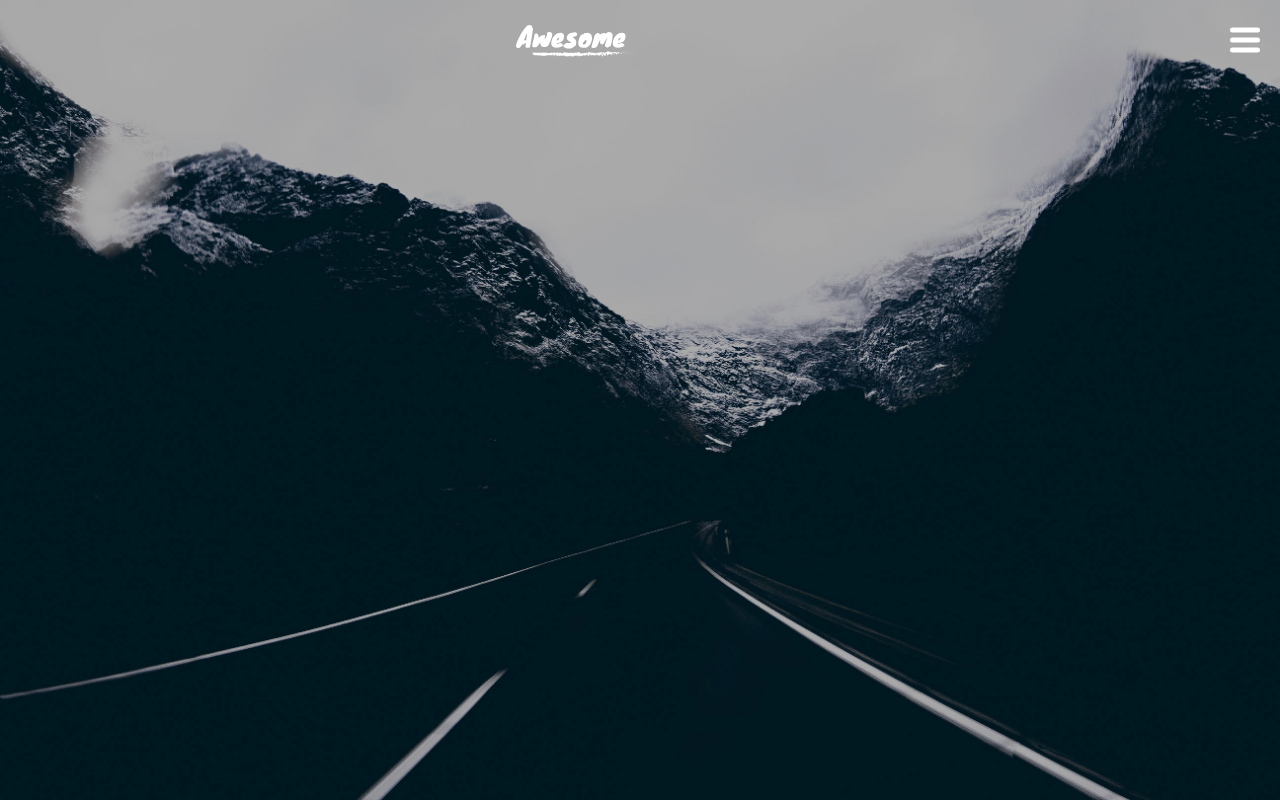
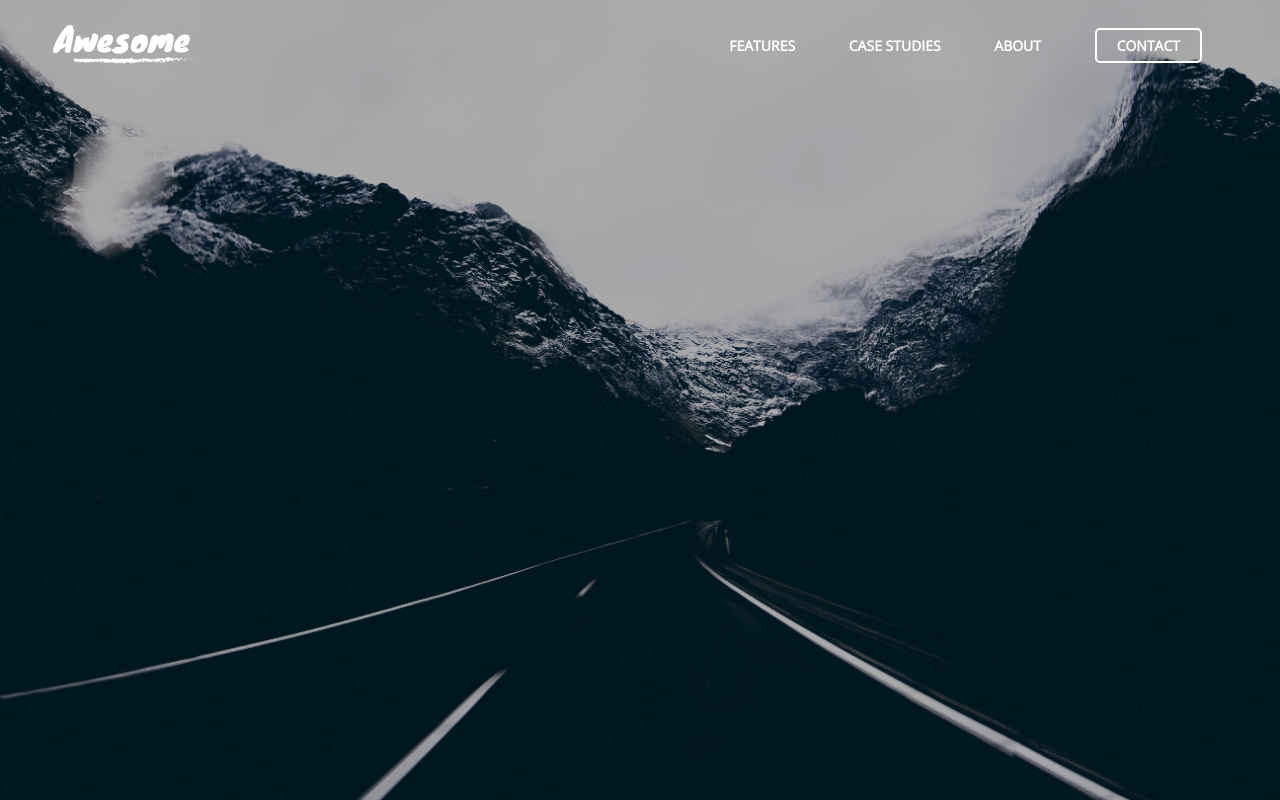
Before and after one commit to bartekma89/Project-HTML-Awesome, a website: page index.html in a window 1280 px wide. Drawn offline with nearby package versions, Linux system fonts and the light colour scheme.

Commit message:
added desktop menu

```diff
--- a/index.html
+++ b/index.html
@@ -15,9 +15,16 @@
         <section id="nav">
             <div class="container">
                 <nav>
-
                     <div class="logo">
                         <img src="src/images/logo_awesome.svg" alt="logo">
+                    </div>
+                    <div class="nav-desktop">
+                        <ul>
+                            <li><a href="#!" class="underline">features</a></li>
+                            <li><a href="#!" class="underline">case studies</a></li>
+                            <li><a href="#!" class="underline">about</a></li>
+                            <li><a href="#!" class="border">contact</a></li>
+                        </ul>
                     </div>
                     <div class="nav-mobile">
                         <a href="#!" id="nav-toggle"><span></span></a>
@@ -27,10 +34,10 @@
                             <img src="src/images/logo_awesome.svg" alt="logo">
                         </div>
                         <ul>
-                            <li><a class="underline" href="#!">features</a></li>
-                            <li><a class="underline" href="#!">case studies</a></li>
-                            <li><a class="underline" href="#!">about</a></li>
-                            <li><a class="border" href="#!">contact</a></li>
+                            <li><a href="#!" class="underline">features</a></li>
+                            <li><a href="#!" class="underline">case studies</a></li>
+                            <li><a href="#!" class="underline">about</a></li>
+                            <li><a href="#!" class="border">contact</a></li>
                         </ul>
                         <div class="social-media">
                             <a href="#!">
--- a/src/scss/_common.scss
+++ b/src/scss/_common.scss
@@ -5,8 +5,10 @@
 $font-basic: 'Open Sans', sans-serif;
 $font-description: 'Raleway', sans-serif;
 
-$font-size-basic: 16px;
-$font-size-large: 40px;
+$font-size-small: 12px;
+$font-size-basic: 14px;
+$font-size-medium: 18px;
+$font-size-large: 24px;
 
 $font-weight-light: 200;
 $font-weight-bold: 600;
@@ -43,4 +45,5 @@ body {
 
 .container {
 	width: 80%;
+	margin: 0 auto;
 }
--- a/src/scss/_nav.scss
+++ b/src/scss/_nav.scss
@@ -1,7 +1,8 @@
-@mixin position-vertical {
-	position: relative;
+@mixin position-center {
+	position: absolute;
 	top: 50%;
-	transform: translateY(-50%);
+	left: 50%;
+	transform: translateY(-50%, -50%);
 }
 
 @mixin hamburger {
@@ -44,6 +45,42 @@
 		}
 	}
 }
+
+@mixin a-style {
+	text-transform: uppercase;
+	font-family: $font-basic;
+	font-weight: $font-weight-bold;
+}
+
+@mixin line-style {
+	content: '';
+	display: block;
+	position: absolute;
+	left: 0;
+	bottom: -8px;
+	width: 0;
+	height: 2px;
+	background-color: #fff;
+	transition: width 500ms;
+}
+
+@mixin line-style-hover {
+	width: 100%;
+	transition: width 500ms;
+}
+
+@mixin border-style {
+	border-radius: 5px;
+	border: 2px solid #fff;
+	padding: 6px 50px;
+
+	&:hover {
+		background-color: #fff;
+		color: #001820;
+		transition: all 300ms ease-in-out;
+	}
+}
+
 #nav {
 	.container {
 		width: 100%;
@@ -71,38 +108,20 @@
 					align-items: center;
 					flex: 1;
 					a {
-						text-transform: uppercase;
-						font-family: $font-basic;
-						font-weight: $font-weight-bold;
+						@include a-style;
 						font-size: 18px;
 						position: relative;
 
 						&.underline:after {
-							content: '';
-							display: block;
-							position: absolute;
-							left: 0;
-							bottom: -8px;
-							width: 0;
-							height: 2px;
-							background-color: #fff;
-							transition: width 500ms;
+							@include line-style;
 						}
 
 						&.underline:hover:after {
-							width: 100%;
-							transition: width 500ms;
+							@include line-style-hover;
 						}
 
 						&.border {
-							border-radius: 5px;
-							border: 3px solid #fff;
-							padding: 5px 50px;
-
-							&:hover {
-								background-color: #fff;
-								color: #001820;
-							}
+							@include border-style;
 						}
 					}
 				}
@@ -113,6 +132,7 @@
 				display: flex;
 				justify-content: space-around;
 				align-items: center;
+				cursor: pointer;
 			}
 		}
 		.overlay {
@@ -131,7 +151,6 @@
 			opacity: 1;
 			visibility: visible;
 		}
-	}
 
 		.nav-mobile {
 			display: block;
@@ -145,12 +164,101 @@
 				@include hamburger;
 			}
 		}
+		.nav-desktop {
+			display: none;
+		}
+	}
 }
 
 @media screen and (min-width: 1024px) {
 	#nav {
 		.container {
-			width: 90%;
+			width: 100%;
+		}
+
+		nav {
+			display: flex;
+			flex-direction: row;
+
+			.logo {
+				margin: initial;
+				float: left;
+				width: 150px;
+			}
+
+			.nav-desktop {
+				display: inline-block;
+				width: 80%;
+				display: flex;
+				justify-content: flex-end;
+				align-items: center;
+				ul {
+					text-align: right;
+					li {
+						display: inline-block;
+						a {
+							@include a-style;
+							font-size: 14px;
+							margin-left: 25px;
+							margin-right: 25px;
+							position: relative;
+
+							&.underline:after {
+								@include line-style;
+							}
+
+							&.underline:hover:after {
+								@include line-style-hover;
+							}
+
+							&.border {
+								@include border-style;
+								padding: 6px 20px;
 							}
 						}
 					}
+				}
+			}
+
+			.overlay {
+				display: none;
+			}
+
+			.nav-mobile {
+				display: none;
+			}
+		}
+	}
+}
+
+@media screen and (min-width: 1440px) {
+	#nav {
+		.container {
+			width: 100%;
+		}
+
+		nav {
+			display: flex;
+			flex-direction: row;
+
+			.logo {
+				width: 200px;
+			}
+
+			.nav-desktop {
+				ul {
+					li {
+						a {
+							font-size: 18px;
+
+							&.border {
+								@include border-style;
+								padding: 6px 25px;
+							}
+						}
+					}
+				}
+			}
+		}
+	}
+}
```
Also changed, not shown: src/css/style.css. Lines whose indentation alone changed are shown as unchanged.
